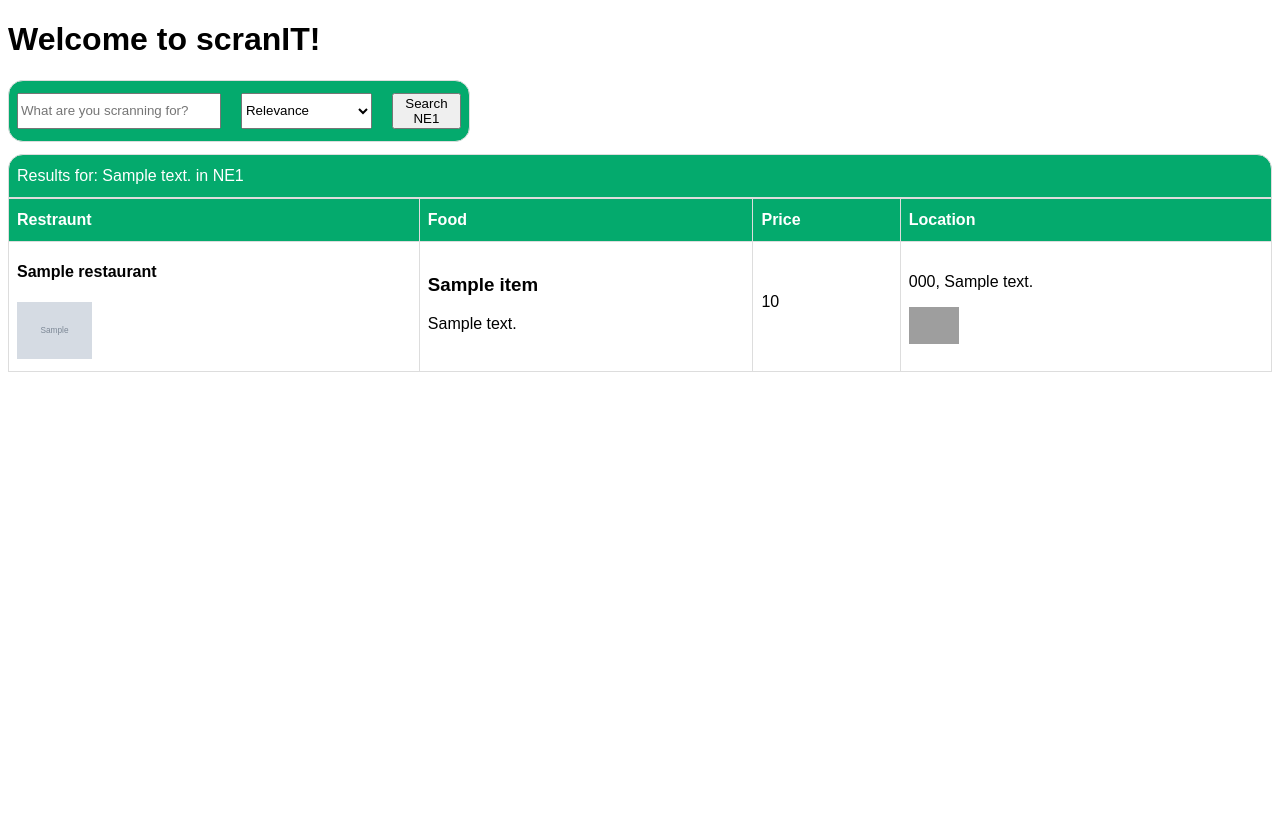
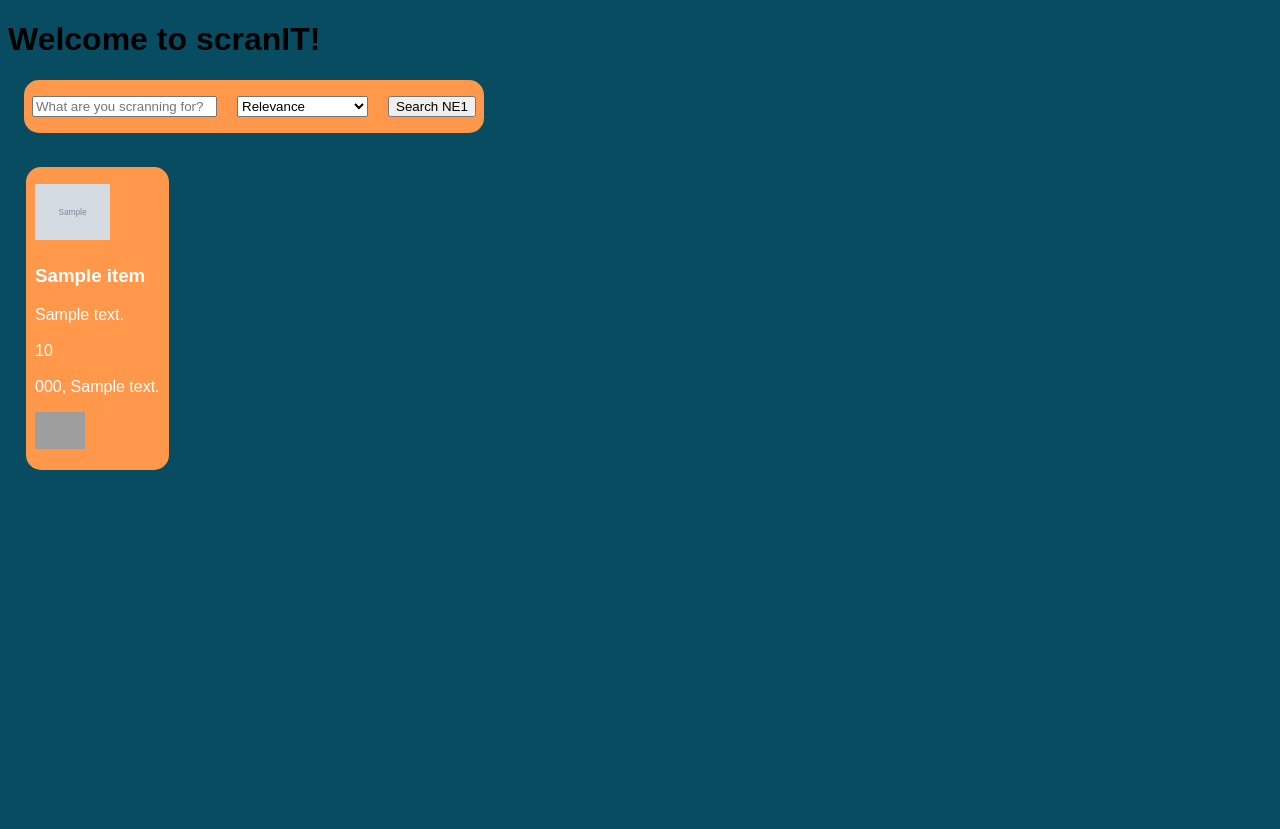
Before and after one commit to jay0dyer/ScranIT, a Flask app: template templates/search.html in a window 1280 px wide. Before the commit the page ends 372 px from the top, so only its background shows below. Run offline with Flask 3, Linux system fonts and the light colour scheme; the template is opened without the code that fills it: most values are stand-ins (such as "Sample title", 1, 10 or a date in 2020); grey boxes marked "Sample" are stand-in pictures; grey boxes are pictures that could not be loaded.

Commit message:
totally changed css maybe for the worst... and cleaned up some loose files

```diff
--- a/app.py
+++ b/app.py
@@ -1,6 +1,6 @@
 from flask import Flask, render_template, request
 from ScranSearch import ScranSearchEngine
-import json
+
 print("loading back end...")
 engine = ScranSearchEngine()
 app = Flask(__name__)
@@ -11,21 +11,18 @@ app = Flask(__name__)
 def landing_page():
     return render_template('landing.html')
 
-@app.route('/', methods=['POST'])
+@app.route('/', methods=['POST', 'GET'])
 def landing_page_search():
-    text = request.form['text']
+    text = request.args.get('text', '')
     result=engine.Search(text)
 
     return render_template("search.html", result=result, text = text)
 
+
 @app.route('/search')
 def search():
-    return render_template('search.html') # this links us to the templates
-
-@app.route('/search', methods=['POST'])
-def search_form_post():
-    text = request.form['text']
-    sort = request.form['sortBy']
+    text = request.args.get('text', '')
+    sort = request.args.get('sortBy', '')
     print(f"Search Query: {text}")
     print(f"Sort Option: {sort}")
     result=engine.Search(text, sort)
--- /dev/null
+++ b/colors.txt
@@ -0,0 +1,2 @@
+FF984A - orange
+084C61 - navy blue
--- a/hello.py
+++ /dev/null
@@ -1 +0,0 @@
-#hi
--- /dev/null
+++ b/static/master.css
@@ -0,0 +1,28 @@
+body {
+    font-family: Arial, Helvetica, sans-serif;
+    width: 100%;
+    height: 100vh;
+
+    background-color: #084C61;
+    background-image: moz-element(#GreatfoodforNE1);
+    background-image: element(#GreatfoodforNE1);
+    background-repeat: repeat;
+}
+
+#GreatfoodforNE1 {
+    transform: rotate(45deg);
+    display: none;
+}
+
+#searchbox {
+    display: flex;
+    flex-direction: row;
+    gap: 20px;
+    width : fit-content;
+    padding: 1rem 0.5rem 1rem 0.5rem;
+    margin: 1rem;
+    text-align: left;
+    background-color: #FF984A;
+    color: white;
+    border-radius: 15px;
+}
--- /dev/null
+++ b/static/search.css
@@ -0,0 +1,18 @@
+
+table td {
+  display: block;
+}
+
+table tbody {
+  display: grid;
+}
+
+tr {
+   display: inline-block;
+   padding: 1rem 0.5rem 1rem 0.5rem;
+   margin: 1rem;
+   text-align: left;
+    background-color: #FF984A;
+    color: white;
+    border-radius: 15px;
+ }
--- a/style.css
+++ /dev/null
@@ -1,4 +0,0 @@
-h1 {
-    color: black;
-}
-#map { height: 180px; }
--- a/templates/landing.html
+++ b/templates/landing.html
@@ -2,11 +2,15 @@
 <html lang="en">
 <head>
     <meta charset="UTF-8">
+    <meta name="viewport" content="width=device-width, initial-scale=1.0">
+    <meta http-equiv="X-UA-Compatible" content="ie=edge">
     <title>Title</title>
+    <link rel="stylesheet" href="{{ url_for('static', filename='master.css') }}">
+    <h1 id="GreatfoodforNE1">Great food for NE1</h1>
 </head>
 <body>
 <H1>Welcome to scranIT!</H1>
-    <form method="POST">
+    <form method="POST", id="searchbox">
       <input name="text" placeholder="What are you scranning for?">
       <button type="submit">Search NE1</button>
   </form>
--- a/templates/search.html
+++ b/templates/search.html
@@ -3,13 +3,13 @@
   <head>
     <meta charset="UTF-8">
     <meta name="viewport" content="width=device-width, initial-scale=1.0">
-    <meta http-equiv="X-UA-Compatible" content="ie=edge">
     <title>Scran</title>
-    <link rel="stylesheet" href="{{ url_for('static', filename='styles.css') }}">
+    <link rel="stylesheet" href="{{ url_for('static', filename='master.css') }}">
+      <link rel="stylesheet" href="{{ url_for('static', filename='search.css') }}">
   </head>
   <body>
     <H1>Welcome to scranIT!</H1>
-    <form action="/search" method="POST", id="searchbox">
+    <form action="/search" method="GET", id="searchbox">
       <input name="text" placeholder="What are you scranning for?">
         <select name="sortBy">
             <option value="Relevance">Relevance</option>
@@ -19,15 +19,9 @@
         <button type="submit">Search NE1</button>
   </form>
     <table>
-            <caption>Results for: {{text}} in NE1</caption>
-            <th>Restraunt</th>
-            <th>Food</th>
-            <th>Price</th>
-            <th>Location</th>
             {% for result in result%}
             <tr>
                 <td>
-                    <h4>{{ result['Restaurant']}}</h4>
                     <img src="{{ result['Image'] }}" alt="{{ result['Restaurant']}} Logo" width="75">
                 </td>
                 <td>
```
Also changed, not shown: js.js (deleted).
